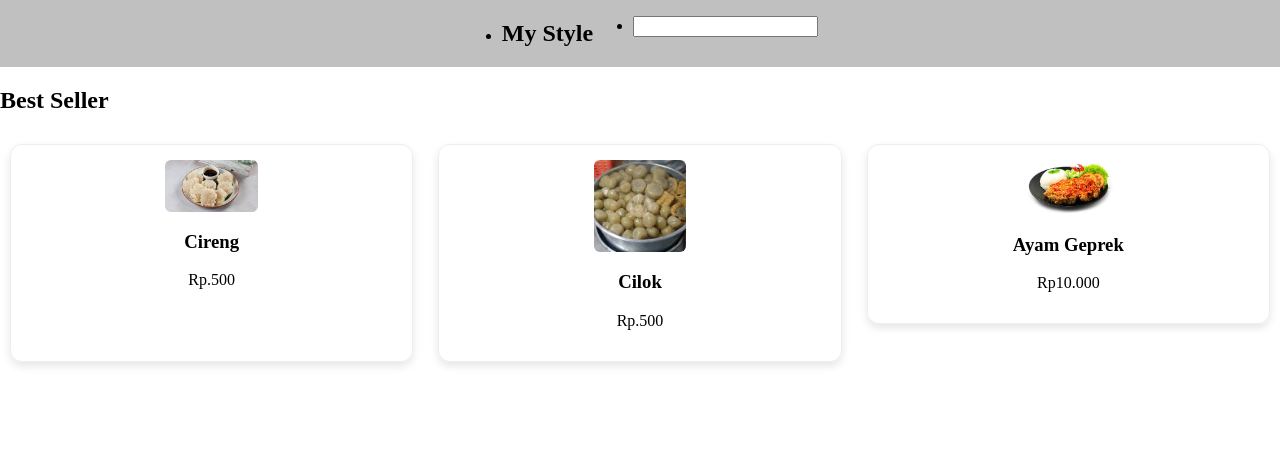
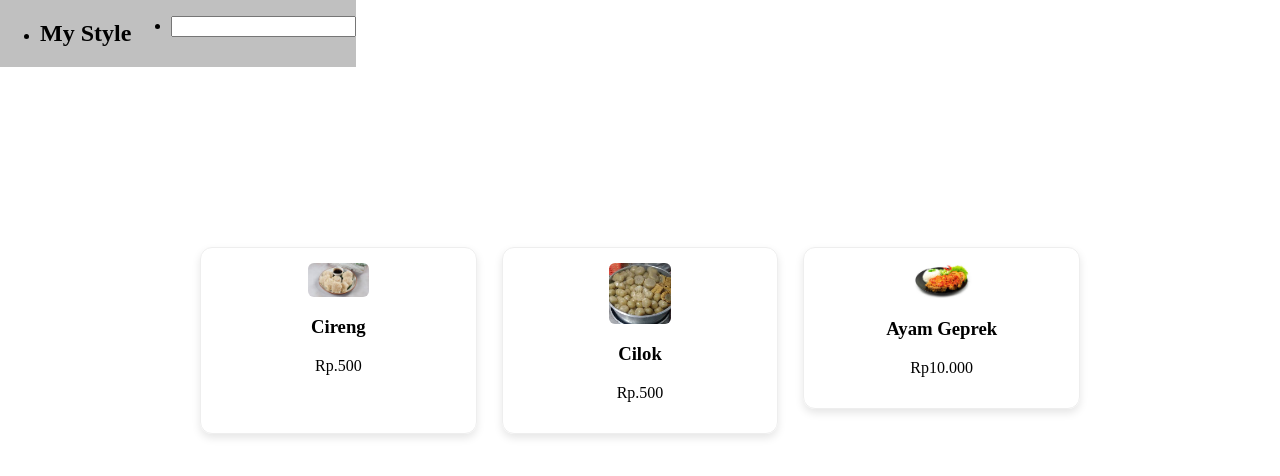
Before and after one commit to flaxencraft/Online-Shop, a plain HTML site: page Home.html in a window 1280 px wide. Drawn offline with Linux system fonts and the light colour scheme.

Commit message:
Fix navbar positioning and update padding for best-seller products

```diff
--- a/home.css
+++ b/home.css
@@ -5,12 +5,13 @@
     display: flex;
     justify-content: center;
     background-color: #c0c0c0;
+    position: fixed
 }
 .best-seller-product {
     display: grid;
     grid-template-columns: repeat(auto-fit, minmax(200px, 1fr));
     gap: 25px;
-    padding: 10px;
+    padding: 200px;
 }
 .product-container {
     border: 1px solid #eee;
```
